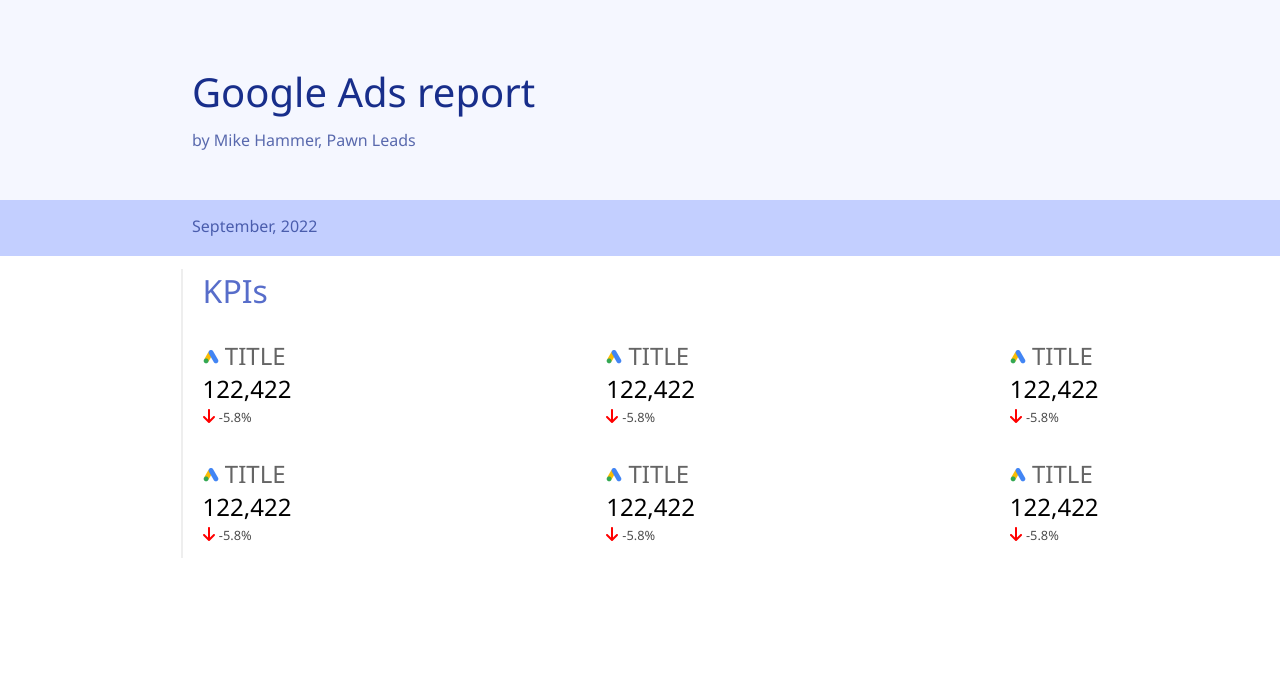
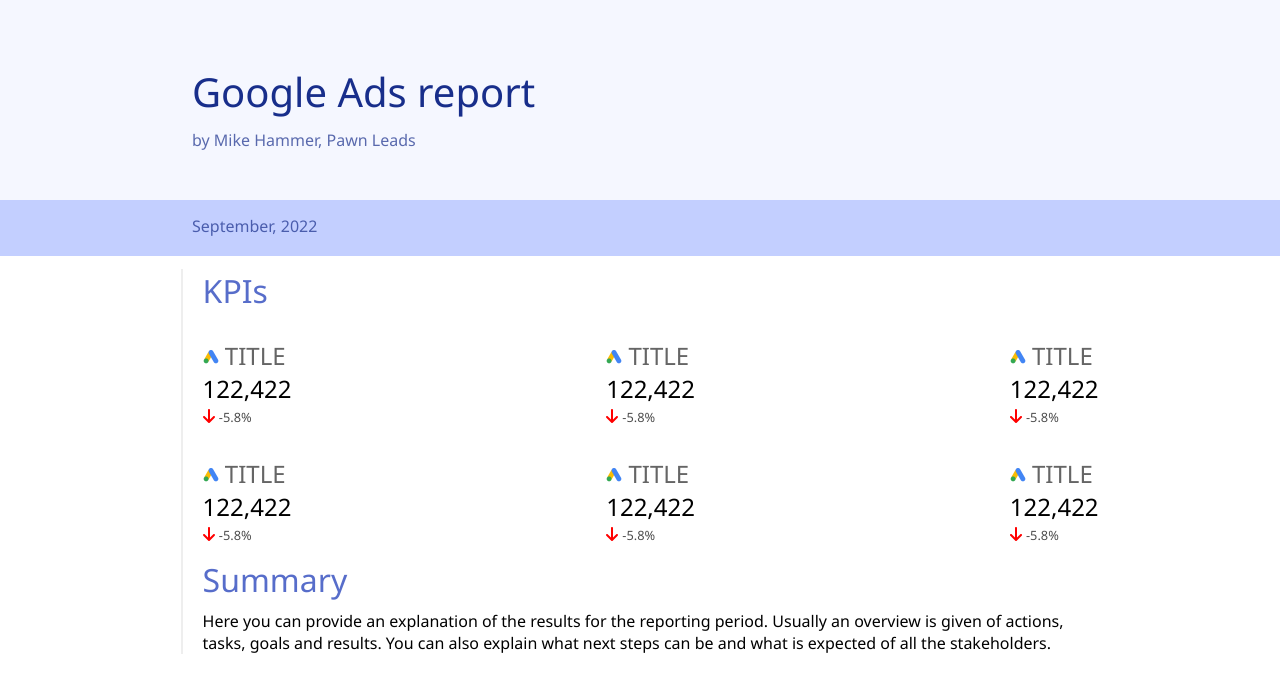
Before and after one commit to ShammiAnand/google-ad-report, a React (Create React App) app: page / in a window 1280 px wide. Shown: the top 692 px of the page. Built offline with nearby package versions, Linux system fonts and the light colour scheme.

Commit message:
added summary

```diff
--- a/src/components/App.js
+++ b/src/components/App.js
@@ -3,6 +3,7 @@
 import Header from "./Header";
 import Date from "./Date";
 import KPIs from "./KPIs";
+import Summary from "./Summary";
 import { library } from "@fortawesome/fontawesome-svg-core";
 
 import { faArrowDown } from "@fortawesome/free-solid-svg-icons";
@@ -15,6 +16,7 @@
       <Header />
       <Date />
       <KPIs />
+      <Summary />
     </div>
   );
 }
--- /dev/null
+++ b/src/components/Summary.js
@@ -0,0 +1,18 @@
+import React from "react";
+import "../styles/Summary.css";
+
+function Summary() {
+  return (
+    <div className="Summary">
+      <div className="Summary__heading">Summary</div>
+      <div className="Summary__content">
+        Here you can provide an explanation of the results for the reporting
+        period. Usually an overview is given of actions, tasks, goals and
+        results. You can also explain what next steps can be and what is
+        expected of all the stakeholders.{" "}
+      </div>
+    </div>
+  );
+}
+
+export default Summary;
--- /dev/null
+++ b/src/styles/Summary.css
@@ -0,0 +1,15 @@
+.Summary {
+  width: 70%;
+  height: auto;
+  border-left: 2px solid #eeeeee;
+  padding-left: 1.5%;
+  display: flex;
+  flex-direction: column;
+}
+
+.Summary__heading {
+  font-size: 2rem;
+  font-weight: 500;
+  margin-bottom: 1%;
+  color: #576dca;
+}
```
